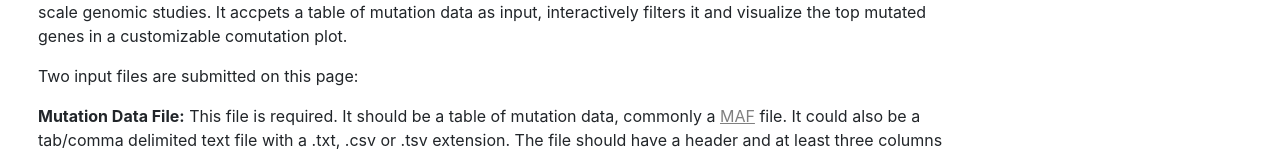
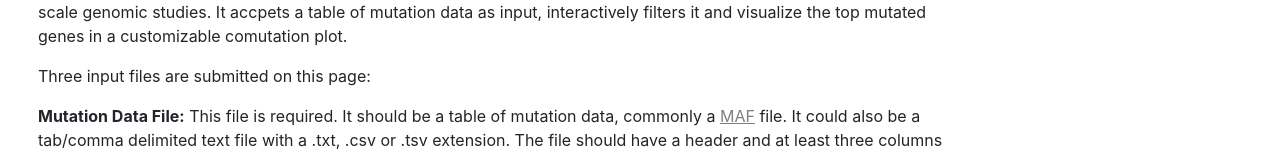
Before and after one commit to frlender/comut-viz, a React (Create React App) app: page /#/ in a window 1280 px wide. Shown: the part 320-474 px from the top of the page. Built offline with nearby package versions, Linux system fonts and the light colour scheme.

Commit message:
help update

```diff
--- a/package.json
+++ b/package.json
@@ -1,6 +1,6 @@
 {
   "name": "comut-viz",
-  "version": "0.3.8",
+  "version": "0.6.0",
   "homepage": "https://frlender.github.io/comut-viz-app/",
   "private": true,
   "dependencies": {
--- a/src/InputHelp.js
+++ b/src/InputHelp.js
@@ -2,7 +2,7 @@ export default function InputHelp(){
     return <div className='help-container'>
         <div className="help-row">Comut-viz is an online tool to generate comutation plot, which delivers a global view of the mutation landascape of large-scale genomic studies. It accpets a table of mutation data as input, interactively filters it and visualize the top mutated genes in a customizable comutation plot.
         </div>
-        <div className="help-row">Two input files are submitted on this page:</div>
+        <div className="help-row">Three input files are submitted on this page:</div>
         <div className="help-row"><span className="row-head">Mutation Data File:</span> This file is required. It should be a table of mutation data, commonly a <a href='https://docs.gdc.cancer.gov/Data/File_Formats/MAF_Format/'>MAF</a> file. It could also be a tab/comma delimited text file with a .txt, .csv or .tsv extension. The file should have a header and at least three columns representing sample ID, gene symbol and mutation type. The column names in the header are flexible. (<a href='https://github.com/frlender/comut-viz/blob/main/public/gallbladder.maf'>example 1</a>, <a href='https://github.com/frlender/comut-viz/blob/main/public/example_small.txt'> example 2</a>)</div>
         <div className="help-row"><span className="row-head">Sample Metadata File:</span> This file is optional. It should be a tab/comma delimited text file with a .txt, .csv or .tsv extension. It must have a header and a sample ID column containing the same sample IDs as in the mutation data file. The sample ID column names do not need to be the same. (<a href='https://github.com/frlender/comut-viz/blob/main/public/gallbladder.maf'>example 1</a>)</div>
         <div className="help-row">The app by default ignores <span className="row-head">comment lines</span> starting with "#" in the above input files. Users can disable this behavior by unchecking the checkbox above before any file submission. If there are comment lines in other formats, please delete them before submitting to the app.</div>
```
